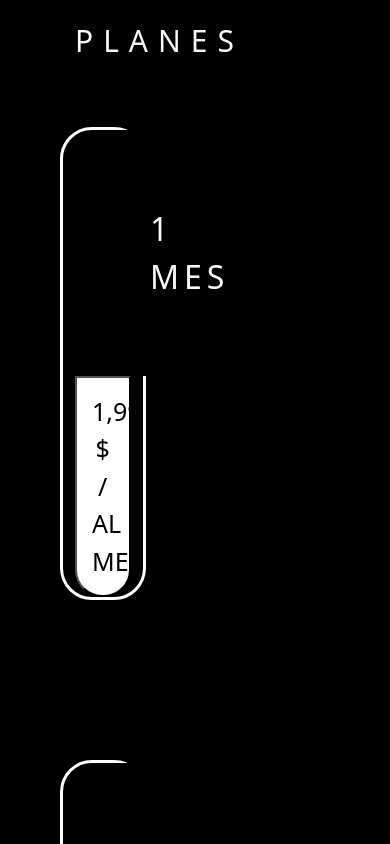
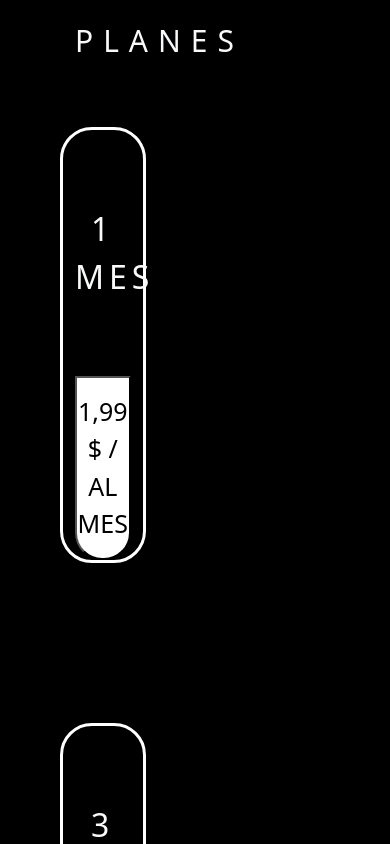
Before and after one commit to 4GeeksAcademy/proyecto-final-viajes, a React app: page / in a window 390 px wide. Shown: the part 2400-3244 px from the top of the page. Built offline with nearby package versions, Linux system fonts and the light colour scheme; some packages are replaced by stand-ins of ours; no server answers.

Commit message:
solucion responsive planes

```diff
--- a/src/front/js/pages/InicioBusqueda.js
+++ b/src/front/js/pages/InicioBusqueda.js
@@ -62,7 +62,7 @@ export const InicioBusqueda = () => {
 							<div className="bg-black text-light text-center mes redondeado">
 								1 MES
 							</div>
-							<button onClick={() => pagar(1.99)} className="bg-white text-center mensualidad rounded-bottom w-100 mx-0">
+							<button onClick={() => pagar(1.99)} className="bg-white text-center rounded-bottom w-100 mensualidad mx-0">
 								1,99 $ / AL MES
 							</button>
 						</div>
--- a/src/front/styles/home.css
+++ b/src/front/styles/home.css
@@ -184,17 +184,16 @@ input[type="checkbox"]:checked:after {
 }
 
 
-.mensualidad {
+/* .mensualidad {
     margin-left: -12px;
     margin-right: -12px;
     padding: 15px;
     font-size: 25px;
-}
+} */
 
-.mes {
-    padding: 75px;
+/* .mes {
     font-size: 28px;
-}
+} */
 
 .redondeado {
     border-radius: 2rem!important;
@@ -243,12 +242,12 @@ input[type="checkbox"]:checked:after {
 .mensualidad {
     margin-left: -12px;
     margin-right: -12px;
-    padding: 15px;
+    padding: 15px 0 15px 0;
     font-size: 25px;
 }
 
 .mes {
-    padding: 75px;
+    padding: 75px 0 75px 0;
     font-size: 32px;
 }
 
```
